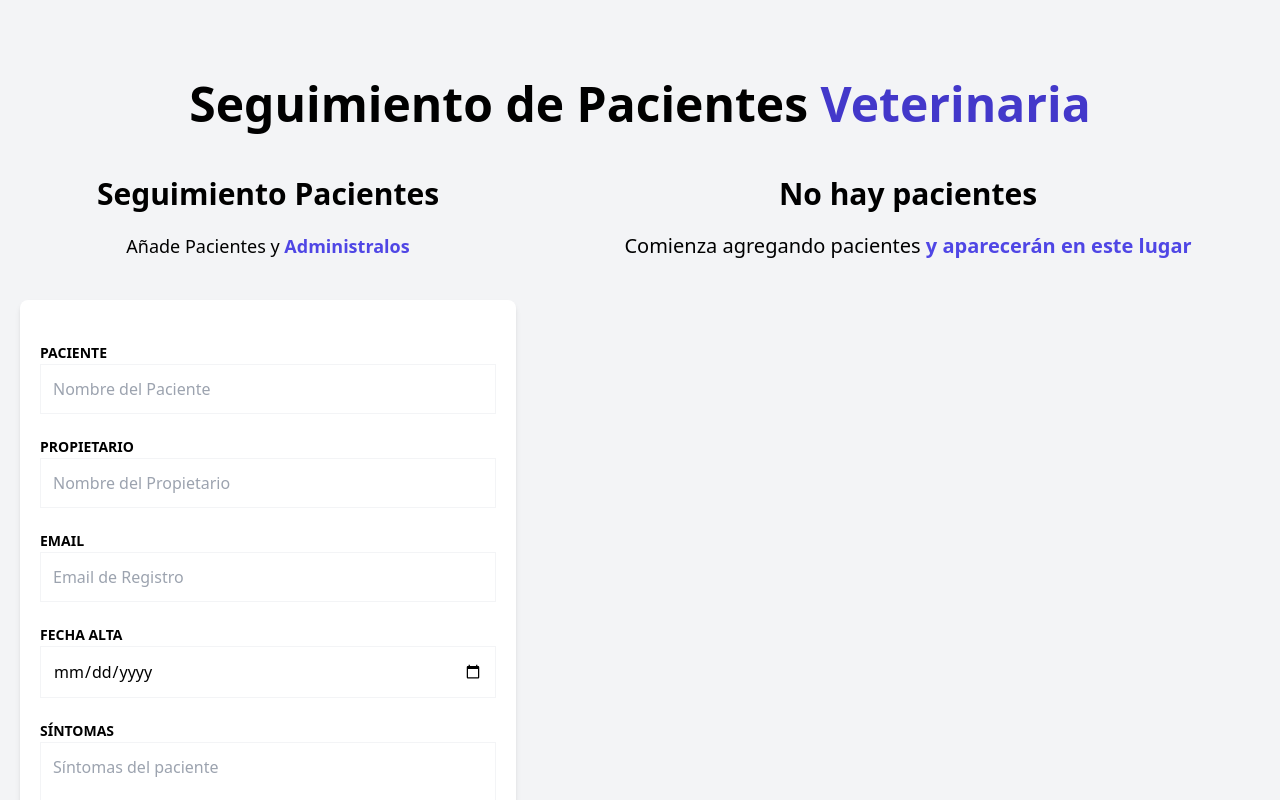
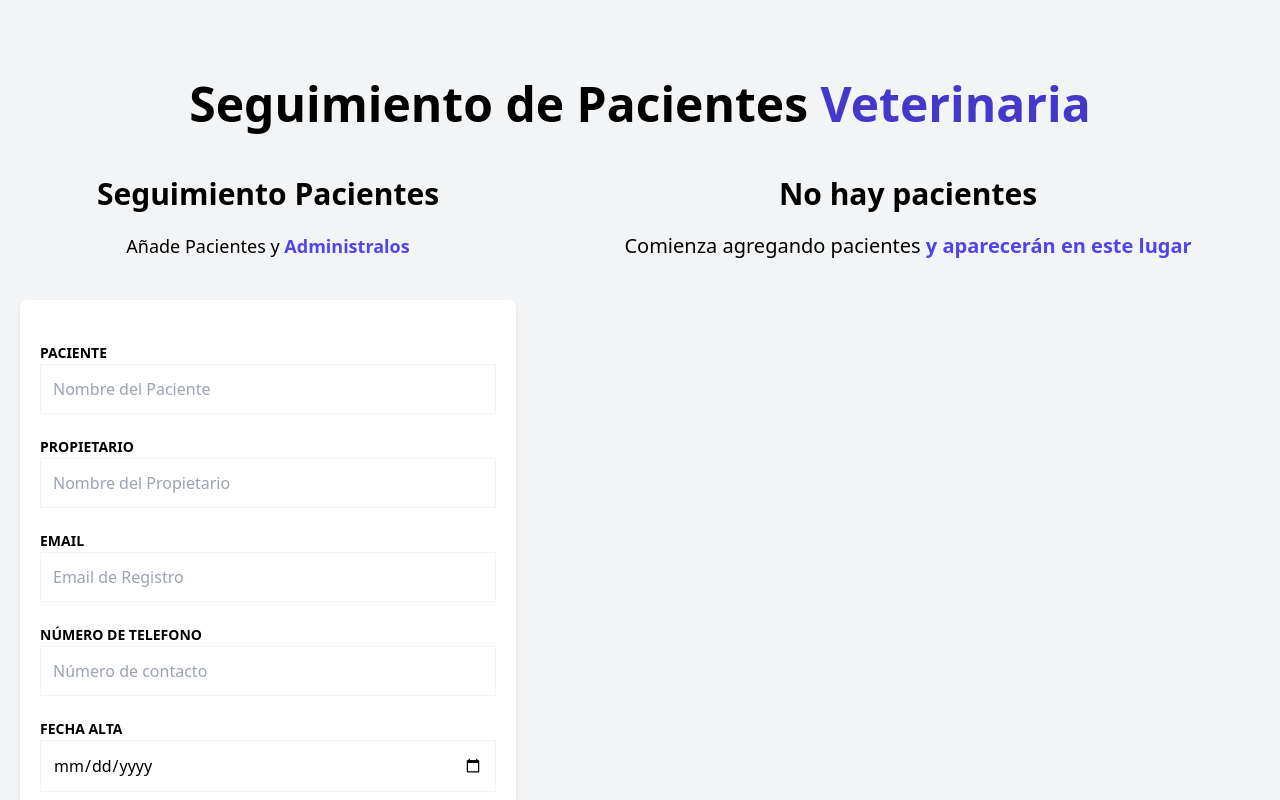
Before and after one commit to FrancoSilva77/pacientes-react-zustand, a React (Vite) app: page / in a window 1280 px wide. Shown: the top 800 px of the page. Built offline with nearby package versions, Linux system fonts and the light colour scheme.

Commit message:
feat(Field Number add)

```diff
--- a/src/components/PatientDetailItem.tsx
+++ b/src/components/PatientDetailItem.tsx
@@ -1,6 +1,6 @@
 type PatientDetailItemProps = {
   label: string,
-  data: string
+  data: string | number
 }
 
 export default function PatientDetailItem({label,data}:PatientDetailItemProps) {
--- a/src/components/PatientDetails.tsx
+++ b/src/components/PatientDetails.tsx
@@ -34,11 +34,15 @@ export default function PatientDetails({ patient }: PatientDetailsProps) {
         data={patient.email}
       />
       <PatientDetailItem
+        label="Número de telefono"
+        data={patient.phone}
+      />
+      <PatientDetailItem
         label="Fecha Alta"
         data={patient.date.toString()}
       />
       <PatientDetailItem
-        label="Fecha Alta"
+        label="Sintomas"
         data={patient.symptoms}
       />
 
--- a/src/components/PatientForm.tsx
+++ b/src/components/PatientForm.tsx
@@ -32,18 +32,19 @@ export default function PatientForm() {
       setValue('email', activePatient.email);
       setValue('date', activePatient.date);
       setValue('symptoms', activePatient.symptoms);
+      setValue('phone', activePatient.phone);
     }
   }, [activeId]);
   const registerPatient = (data: DraftPatient) => {
     if (activeId) {
       updatePatient(data);
-      // * Opcion 1
+      // * Opcion 1- Toast
       toast('Paciente Actualizado Correctamente', {
         type: 'success'
       });
     } else {
       addPatient(data);
-      // * Opcion 2
+      // * Opcion 2 - Toast
       toast.success('Paciente registrado correctamente');
     }
     reset();
@@ -132,6 +133,30 @@ export default function PatientForm() {
 
         <div className="mb-5">
           <label
+            htmlFor="phone"
+            className="text-sm uppercase font-bold"
+          >
+            Número de telefono
+          </label>
+          <input
+            id="phone"
+            className="w-full p-3  border border-gray-100"
+            type="number"
+            placeholder="Número de contacto"
+            {...register('phone', {
+              required: 'El número es Obligatorio',
+              pattern: {
+                value: /^\d{10}$/,
+                message: 'Número de telefono no válido'
+              },
+            })}
+          />
+
+          {errors.phone && <Error>{errors.phone?.message}</Error>}
+        </div>
+
+        <div className="mb-5">
+          <label
             htmlFor="date"
             className="text-sm uppercase font-bold"
           >
--- a/src/types/index.ts
+++ b/src/types/index.ts
@@ -3,6 +3,7 @@ export type Patient = {
   name: string;
   caretaker: string;
   email: string;
+  phone: number;
   date: Date;
   symptoms: string;
 };
```
